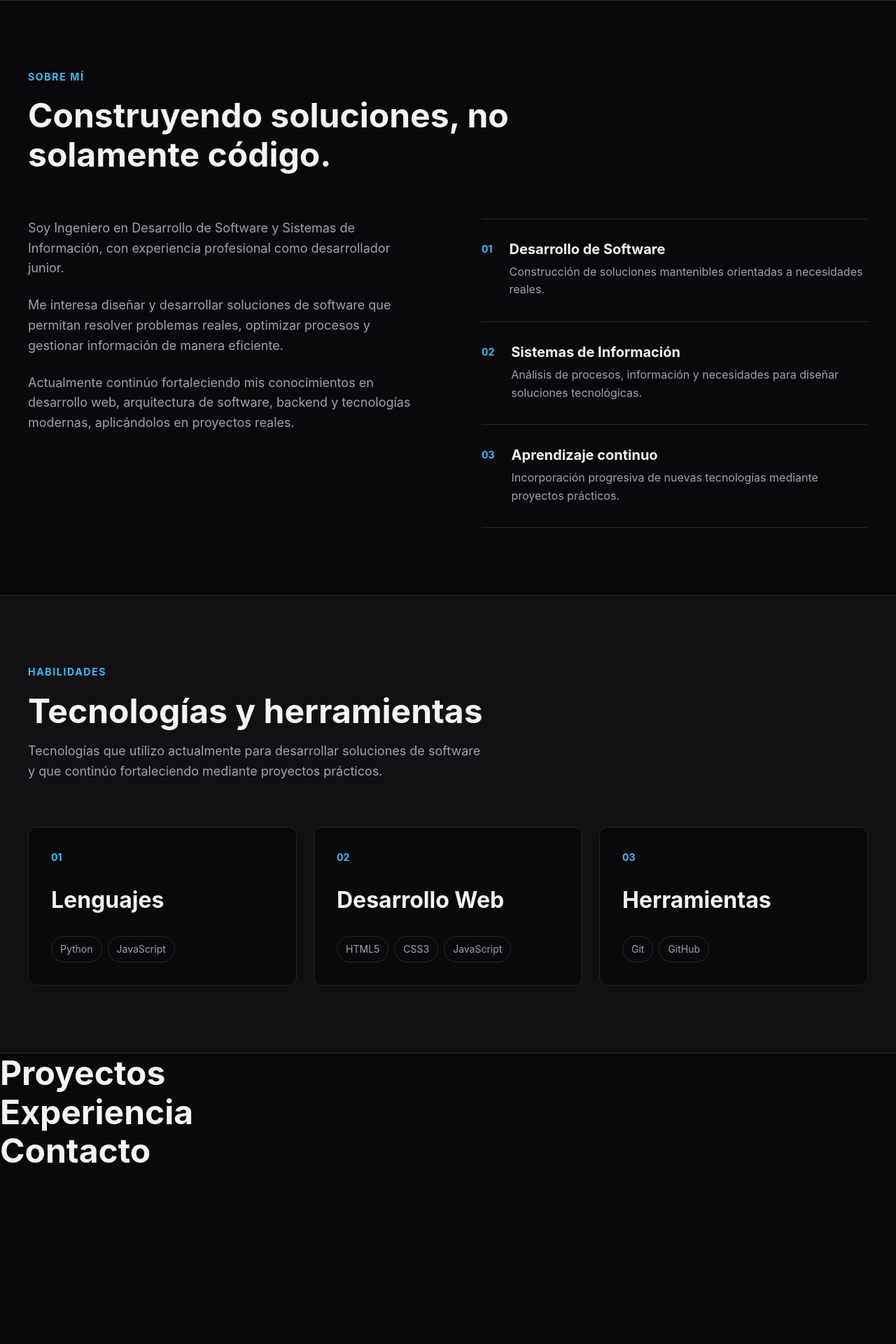
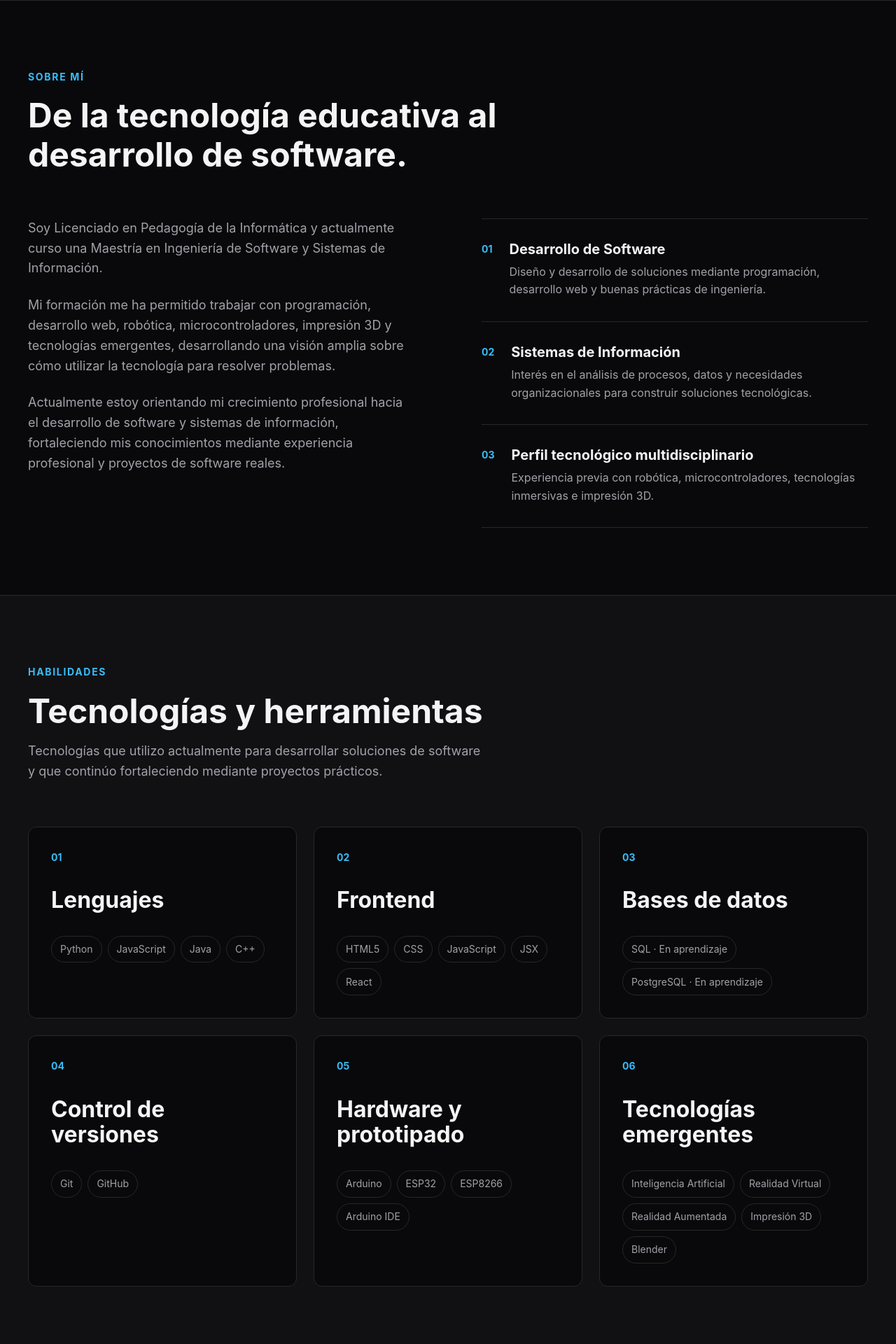
Before and after one commit to lfih-96/portfolio, a React app: page / in a window 1280 px wide. Shown: the part 800-2720 px from the top of the page at 70% size. Before the commit the page ends 2473 px from the top, so only its background shows below. Built offline with nearby package versions, Linux system fonts and the light colour scheme; the HTML template or start-up script is replaced by a standard one.

Commit message:
feat: actualiza habilidades y formación del portafolio

```diff
--- a/src/App.jsx
+++ b/src/App.jsx
@@ -5,6 +5,7 @@ import About from './sections/About'
 import Skills from './sections/Skills'
 import Projects from './sections/Projects'
 import Experience from './sections/Experience'
+import Education from './sections/Education'
 import Contact from './sections/Contact'
 
 function App() {
@@ -18,6 +19,7 @@ function App() {
         <Skills />
         <Projects />
         <Experience />
+        <Education />
         <Contact />
       </main>
     </>
--- a/src/data/skills.js
+++ b/src/data/skills.js
@@ -5,25 +5,63 @@ const skills = [
         technologies: [
             'Python',
             'JavaScript',
+            'Java',
+            'C++',
         ],
     },
+
     {
         id: 'frontend',
-        title: 'Desarrollo Web',
+        title: 'Frontend',
         technologies: [
             'HTML5',
-            'CSS3',
+            'CSS',
             'JavaScript',
+            'JSX',
+            'React',
         ],
     },
+
     {
-        id: 'tools',
-        title: 'Herramientas',
+        id: 'databases',
+        title: 'Bases de datos',
+        technologies: [
+            'SQL · En aprendizaje',
+            'PostgreSQL · En aprendizaje',
+        ],
+    },
+
+    {
+        id: 'version-control',
+        title: 'Control de versiones',
         technologies: [
             'Git',
             'GitHub',
         ],
     },
+
+    {
+        id: 'embedded',
+        title: 'Hardware y prototipado',
+        technologies: [
+            'Arduino',
+            'ESP32',
+            'ESP8266',
+            'Arduino IDE',
+        ],
+    },
+
+    {
+        id: 'emerging',
+        title: 'Tecnologías emergentes',
+        technologies: [
+            'Inteligencia Artificial',
+            'Realidad Virtual',
+            'Realidad Aumentada',
+            'Impresión 3D',
+            'Blender',
+        ],
+    },
 ]
 
 export default skills
--- a/src/sections/About.jsx
+++ b/src/sections/About.jsx
@@ -9,14 +9,16 @@ function About() {
             <div className="container">
 
                 <div className="section__header">
+
                     <span className="section__eyebrow">
                         Sobre mí
                     </span>
 
                     <h2 className="section__title">
-                        Construyendo soluciones,
-                        no solamente código.
+                        De la tecnología educativa
+                        al desarrollo de software.
                     </h2>
+
                 </div>
 
                 <div className="about__content">
@@ -24,21 +26,23 @@ function About() {
                     <div className="about__text">
 
                         <p>
-                            Soy Ingeniero en Desarrollo de Software y Sistemas de
-                            Información, con experiencia profesional como desarrollador
-                            junior.
+                            Soy Licenciado en Pedagogía de la Informática y actualmente
+                            curso una Maestría en Ingeniería de Software y Sistemas
+                            de Información.
                         </p>
 
                         <p>
-                            Me interesa diseñar y desarrollar soluciones de software
-                            que permitan resolver problemas reales, optimizar procesos
-                            y gestionar información de manera eficiente.
+                            Mi formación me ha permitido trabajar con programación,
+                            desarrollo web, robótica, microcontroladores, impresión 3D
+                            y tecnologías emergentes, desarrollando una visión amplia
+                            sobre cómo utilizar la tecnología para resolver problemas.
                         </p>
 
                         <p>
-                            Actualmente continúo fortaleciendo mis conocimientos en
-                            desarrollo web, arquitectura de software, backend y
-                            tecnologías modernas, aplicándolos en proyectos reales.
+                            Actualmente estoy orientando mi crecimiento profesional
+                            hacia el desarrollo de software y sistemas de información,
+                            fortaleciendo mis conocimientos mediante experiencia
+                            profesional y proyectos de software reales.
                         </p>
 
                     </div>
@@ -46,6 +50,7 @@ function About() {
                     <div className="about__highlights">
 
                         <article className="about__highlight">
+
                             <span className="about__highlight-number">
                                 01
                             </span>
@@ -54,13 +59,15 @@ function About() {
                                 <h3>Desarrollo de Software</h3>
 
                                 <p>
-                                    Construcción de soluciones mantenibles orientadas
-                                    a necesidades reales.
+                                    Diseño y desarrollo de soluciones mediante programación,
+                                    desarrollo web y buenas prácticas de ingeniería.
                                 </p>
                             </div>
+
                         </article>
 
                         <article className="about__highlight">
+
                             <span className="about__highlight-number">
                                 02
                             </span>
@@ -69,25 +76,28 @@ function About() {
                                 <h3>Sistemas de Información</h3>
 
                                 <p>
-                                    Análisis de procesos, información y necesidades
-                                    para diseñar soluciones tecnológicas.
+                                    Interés en el análisis de procesos, datos y necesidades
+                                    organizacionales para construir soluciones tecnológicas.
                                 </p>
                             </div>
+
                         </article>
 
                         <article className="about__highlight">
+
                             <span className="about__highlight-number">
                                 03
                             </span>
 
                             <div>
-                                <h3>Aprendizaje continuo</h3>
+                                <h3>Perfil tecnológico multidisciplinario</h3>
 
                                 <p>
-                                    Incorporación progresiva de nuevas tecnologías
-                                    mediante proyectos prácticos.
+                                    Experiencia previa con robótica, microcontroladores,
+                                    tecnologías inmersivas e impresión 3D.
                                 </p>
                             </div>
+
                         </article>
 
                     </div>
--- /dev/null
+++ b/src/sections/Education.jsx
@@ -0,0 +1,109 @@
+import '../styles/education.css'
+
+function Education() {
+    return (
+        <section
+            id="formacion"
+            className="education section"
+        >
+            <div className="container">
+
+                <div className="section__header">
+                    <span className="section__eyebrow">
+                        Formación
+                    </span>
+
+                    <h2 className="section__title">
+                        Formación académica
+                    </h2>
+
+                    <p className="section__description">
+                        Mi formación combina informática, educación
+                        e ingeniería de software, fortaleciendo una visión
+                        multidisciplinaria para el desarrollo de soluciones tecnológicas.
+                    </p>
+                </div>
+
+                <div className="education__timeline">
+
+                    <article className="education__item">
+
+                        <div className="education__period">
+                            Actualidad
+                        </div>
+
+                        <div className="education__content">
+
+                            <span className="education__status">
+                                En curso
+                            </span>
+
+                            <h3>
+                                Maestría en Ingeniería de Software
+                                y Sistemas de Información
+                            </h3>
+
+                            <p className="education__institution">
+                                TECH Universidad Tecnológica
+                            </p>
+
+                            <p>
+                                Programa cursado en modalidad en línea,
+                                orientado al desarrollo de software,
+                                arquitectura, sistemas de información
+                                y tecnologías aplicadas a entornos profesionales.
+                            </p>
+
+                            <div className="education__scholarship">
+                                <strong>
+                                    Beca académica
+                                </strong>
+
+                                <p>
+                                    Beneficiario de una beca/descuento académico
+                                    otorgado por World Literacy Organization (WLO).
+                                </p>
+                            </div>
+
+                        </div>
+
+                    </article>
+
+                    <article className="education__item">
+
+                        <div className="education__period">
+                            2025
+                        </div>
+
+                        <div className="education__content">
+
+                            <span className="education__status education__status--completed">
+                                Graduado
+                            </span>
+
+                            <h3>
+                                Licenciatura en Pedagogía de la Informática
+                            </h3>
+
+                            <p className="education__institution">
+                                Universidad Nacional de Chimborazo
+                            </p>
+
+                            <p>
+                                Formación orientada a informática, programación,
+                                tecnologías educativas, robótica, sistemas digitales
+                                y aplicación de tecnología en procesos de aprendizaje.
+                            </p>
+
+                        </div>
+
+                    </article>
+
+                </div>
+
+            </div>
+        </section>
+    )
+}
+
+export default Education
--- a/src/sections/Skills.jsx
+++ b/src/sections/Skills.jsx
@@ -10,7 +10,6 @@ function Skills() {
             <div className="container">
 
                 <div className="section__header">
-
                     <span className="section__eyebrow">
                         Habilidades
                     </span>
@@ -24,20 +23,16 @@ function Skills() {
                         soluciones de software y que continúo fortaleciendo
                         mediante proyectos prácticos.
                     </p>
-
                 </div>
 
                 <div className="skills__grid">
-
-                    {skills.map((category) => (
+                    {skills.map((category, index) => (
                         <article
                             key={category.id}
                             className="skills__category"
                         >
                             <span className="skills__category-number">
-                                {String(
-                                    skills.indexOf(category) + 1
-                                ).padStart(2, '0')}
+                                {String(index + 1).padStart(2, '0')}
                             </span>
 
                             <h3 className="skills__category-title">
@@ -45,7 +40,6 @@ function Skills() {
                             </h3>
 
                             <ul className="skills__list">
-
                                 {category.technologies.map((technology) => (
                                     <li
                                         key={technology}
@@ -54,11 +48,9 @@ function Skills() {
                                         {technology}
                                     </li>
                                 ))}
-
                             </ul>
                         </article>
                     ))}
-
                 </div>
 
             </div>
--- /dev/null
+++ b/src/styles/education.css
@@ -0,0 +1,91 @@
+.education {
+    border-top: 1px solid var(--color-border);
+}
+
+.education__timeline {
+    display: flex;
+    flex-direction: column;
+}
+
+.education__item {
+    display: grid;
+    grid-template-columns: 180px 1fr;
+
+    gap: var(--space-xl);
+
+    padding-block: var(--space-xl);
+
+    border-top: 1px solid var(--color-border);
+}
+
+.education__item:last-child {
+    border-bottom: 1px solid var(--color-border);
+}
+
+.education__period {
+    color: var(--color-primary);
+
+    font-size: var(--font-size-sm);
+    font-weight: 700;
+}
+
+.education__content {
+    max-width: 800px;
+}
+
+.education__status {
+    display: inline-block;
+
+    margin-bottom: var(--space-sm);
+
+    padding: 0.35rem 0.65rem;
+
+    border: 1px solid var(--color-primary);
+    border-radius: 999px;
+
+    color: var(--color-primary);
+
+    font-size: var(--font-size-sm);
+    font-weight: 600;
+}
+
+.education__status--completed {
+    color: var(--color-text-secondary);
+    border-color: var(--color-border);
+}
+
+.education__content h3 {
+    margin-bottom: var(--space-xs);
+}
+
+.education__institution {
+    margin-bottom: var(--space-md);
+
+    color: var(--color-text);
+
+    font-weight: 600;
+}
+
+.education__scholarship {
+    margin-top: var(--space-lg);
+
+    padding: var(--space-md);
+
+    border-left: 3px solid var(--color-primary);
+
+    background-color: var(--color-bg-secondary);
+}
+
+.education__scholarship strong {
+    display: block;
+
+    margin-bottom: var(--space-xs);
+}
+
+@media (max-width: 768px) {
+    .education__item {
+        grid-template-columns: 1fr;
+
+        gap: var(--space-md);
+    }
+}
```
Also changed, not shown: src/components/Navbar.jsx (+8 -0 lines), src/sections/Hero.jsx (+6 -4 lines).
